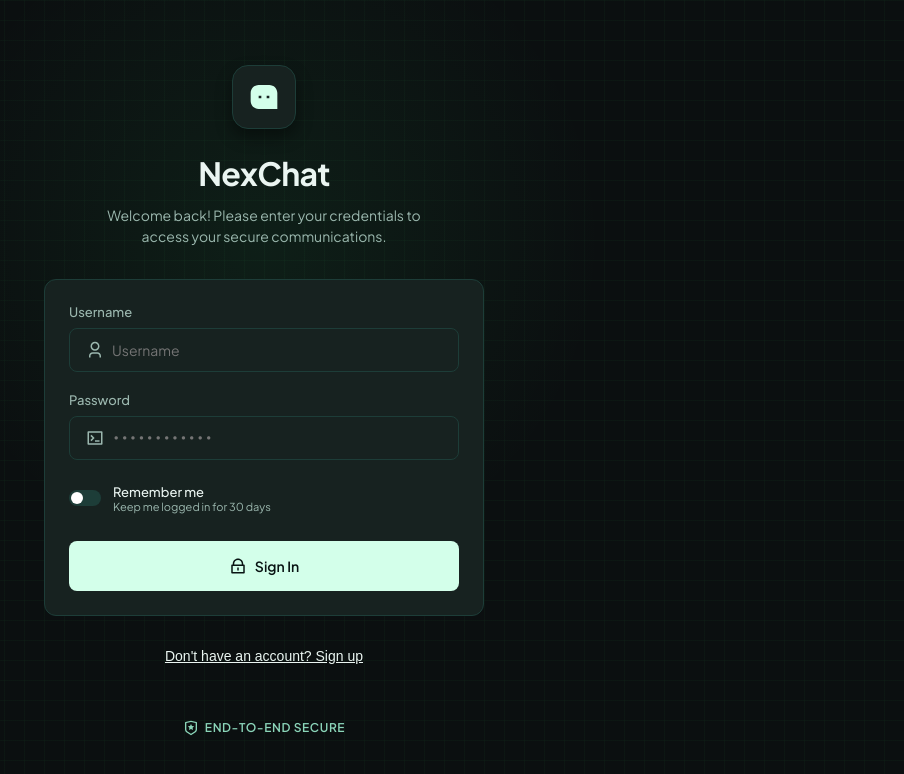
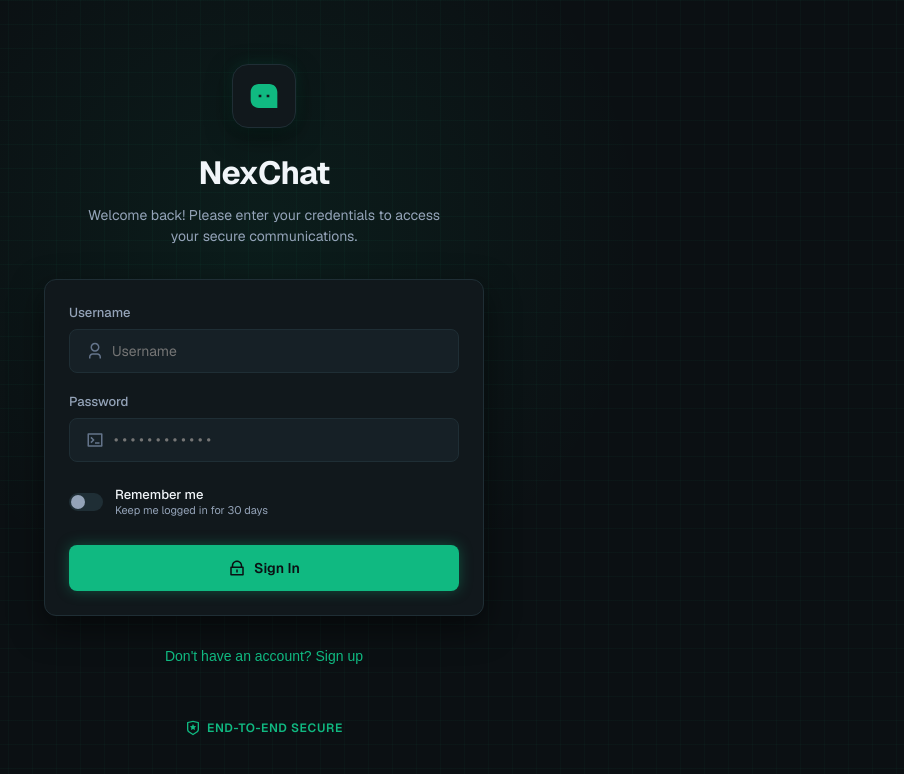
Before and after one commit to Kaivalya-11/NexChat, a Next.js app in the folder client/: page / in a window 1280 px wide. Shown: the top 774 px of the page, without its empty margins (376-1280 px from the left). Built offline with nearby package versions, Linux system fonts and the light colour scheme; no server answers.

Commit message:
Overall updatations of website

```diff
--- a/client/src/app/layout.js
+++ b/client/src/app/layout.js
@@ -20,7 +20,7 @@ export default function RootLayout({ children }) {
         <link rel="preconnect" href="https://fonts.gstatic.com" crossOrigin="anonymous" />
         <link
           rel="stylesheet"
-          href="https://fonts.googleapis.com/css2?family=Inter:wght@400;500&family=Plus+Jakarta+Sans:wght@400;500;600;700&family=JetBrains+Mono:wght@400;500&display=swap"
+          href="https://fonts.googleapis.com/css2?family=Geist:wght@400;500;600;700&family=Inter:wght@400;500&family=Plus+Jakarta+Sans:wght@400;500;600;700&family=JetBrains+Mono:wght@400;500;600&display=swap"
         />
       </head>
       <body>{children}</body>
--- a/client/src/components/Auth/AuthModal.jsx
+++ b/client/src/components/Auth/AuthModal.jsx
@@ -53,10 +53,10 @@ export default function AuthModal() {
       style={{
         position: 'fixed',
         inset: 0,
-        backgroundColor: '#0B0F10',
+        backgroundColor: '#0B1013',
         background: `
-          radial-gradient(circle at 50% 30%, rgba(56,239,125,0.07), transparent 40%),
-          #0B0F10
+          radial-gradient(circle at 50% 30%, rgba(16, 185, 129, 0.08), transparent 45%),
+          #0B1013
         `,
         display: 'flex',
         flexDirection: 'column',
@@ -76,10 +76,10 @@ export default function AuthModal() {
         position: 'absolute',
         inset: 0,
         backgroundImage: `
-          linear-gradient(rgba(56,239,125,0.03) 1px, transparent 1px),
-          linear-gradient(90deg, rgba(56,239,125,0.03) 1px, transparent 1px)
+          linear-gradient(rgba(16, 185, 129, 0.04) 1px, transparent 1px),
+          linear-gradient(90deg, rgba(16, 185, 129, 0.04) 1px, transparent 1px)
         `,
-        backgroundSize: '20px 20px',
+        backgroundSize: '24px 24px',
         pointerEvents: 'none',
         zIndex: 0
       }} />
@@ -105,23 +105,23 @@ export default function AuthModal() {
         <div style={{
           width: '64px',
           height: '64px',
-          backgroundColor: 'var(--bg-card)',
-          border: '1px solid var(--border-color)',
+          backgroundColor: '#11181C',
+          border: '1px solid #1F2E35',
           borderRadius: '16px',
           display: 'flex',
           alignItems: 'center',
           justifyContent: 'center',
           marginBottom: '24px',
-          boxShadow: '0 8px 16px rgba(0,0,0,0.4)'
+          boxShadow: '0 8px 24px rgba(0,0,0,0.5), 0 0 16px -2px rgba(16, 185, 129, 0.2)'
         }}>
-          <RiMessage3Fill size={32} color="var(--accent-primary)" />
+          <RiMessage3Fill size={32} color="#10B981" />
         </div>
 
         <h1 style={{
           fontFamily: 'var(--font-heading)',
           fontSize: '32px',
           fontWeight: 700,
-          color: 'var(--text-main)',
+          color: '#F1F5F9',
           margin: '0 0 12px 0',
           letterSpacing: '-0.02em'
         }}>
@@ -131,7 +131,7 @@ export default function AuthModal() {
         <p style={{
           fontFamily: 'var(--font-family)',
           fontSize: '14px',
-          color: 'var(--text-muted)',
+          color: '#94A3B8',
           textAlign: 'center',
           lineHeight: '1.5',
           margin: '0 0 32px 0',
@@ -150,9 +150,10 @@ export default function AuthModal() {
               exit={{ opacity: 0, scale: 0.96 }}
               style={{
                 width: '100%',
-                backgroundColor: 'rgba(239, 68, 68, 0.15)',
-                border: '1px solid var(--accent-danger)',
-                color: 'var(--accent-danger)',
+                backgroundColor: 'rgba(244, 63, 94, 0.1)',
+                border: '1px solid #F43F5E',
+                color: '#F43F5E',
+                borderRadius: '8px',
                 padding: '12px 16px',
                 marginBottom: '20px',
                 fontSize: '0.88rem',
@@ -169,16 +170,17 @@ export default function AuthModal() {
         {/* Credential Console */}
         <div style={{
           width: '100%',
-          backgroundColor: 'var(--bg-card)',
-          border: '1px solid var(--border-color)',
+          backgroundColor: '#11181C',
+          border: '1px solid #1F2E35',
           borderRadius: '12px',
           padding: '24px',
-          marginBottom: '24px'
+          marginBottom: '24px',
+          boxShadow: '0 12px 32px rgba(0, 0, 0, 0.5)'
         }}>
           <form onSubmit={handleSubmit} style={{ display: 'flex', flexDirection: 'column', gap: '20px' }}>
             <div>
               <div style={{ display: 'flex', justifyContent: 'space-between', marginBottom: '8px' }}>
-                <label style={{ color: 'var(--text-muted)', fontSize: '13px', fontWeight: 500 }}>
+                <label style={{ color: '#94A3B8', fontSize: '13px', fontWeight: 500 }}>
                   Username
                 </label>
               </div>
@@ -186,13 +188,13 @@ export default function AuthModal() {
                 position: 'relative',
                 display: 'flex',
                 alignItems: 'center',
-                backgroundColor: 'var(--input-pill-bg)',
-                border: focusedInput === 'username' ? '1px solid var(--accent-primary)' : '1px solid var(--border-color)',
-                boxShadow: focusedInput === 'username' ? '0 0 0 2px rgba(64, 138, 113, 0.2)' : 'none',
+                backgroundColor: '#162026',
+                border: focusedInput === 'username' ? '1px solid #10B981' : '1px solid #1F2E35',
+                boxShadow: focusedInput === 'username' ? '0 0 0 2px rgba(16, 185, 129, 0.2), inset 0 1px 0 rgba(52, 211, 153, 0.15)' : 'none',
                 borderRadius: '8px',
                 transition: 'all 0.2s ease'
               }}>
-                <RiUser3Line size={18} style={{ position: 'absolute', left: '16px', color: focusedInput === 'username' ? 'var(--accent-primary)' : 'var(--text-muted)' }} />
+                <RiUser3Line size={18} style={{ position: 'absolute', left: '16px', color: focusedInput === 'username' ? '#10B981' : '#64748B' }} />
                 <input
                   type="text"
                   placeholder="Username"
@@ -201,27 +203,27 @@ export default function AuthModal() {
                   onFocus={() => setFocusedInput('username')}
                   onBlur={() => setFocusedInput(null)}
                   required
-                  style={{ width: '100%', padding: '12px 16px 12px 42px', backgroundColor: 'transparent', border: 'none', outline: 'none', color: 'var(--text-main)', fontSize: '14px', fontFamily: 'var(--font-family)' }}
+                  style={{ width: '100%', padding: '12px 16px 12px 42px', backgroundColor: 'transparent', border: 'none', outline: 'none', color: '#F1F5F9', fontSize: '14px', fontFamily: 'var(--font-family)' }}
                 />
               </div>
             </div>
 
             {!isLogin && (
               <motion.div initial={{ opacity: 0, height: 0 }} animate={{ opacity: 1, height: 'auto' }} exit={{ opacity: 0, height: 0 }}>
-                <label style={{ display: 'block', color: 'var(--text-muted)', fontSize: '13px', fontWeight: 500, marginBottom: '8px' }}>
+                <label style={{ display: 'block', color: '#94A3B8', fontSize: '13px', fontWeight: 500, marginBottom: '8px' }}>
                   Email address
                 </label>
                 <div style={{
                   position: 'relative',
                   display: 'flex',
                   alignItems: 'center',
-                  backgroundColor: 'var(--input-pill-bg)',
-                  border: focusedInput === 'email' ? '1px solid var(--accent-primary)' : '1px solid var(--border-color)',
-                  boxShadow: focusedInput === 'email' ? '0 0 0 2px rgba(64, 138, 113, 0.2)' : 'none',
+                  backgroundColor: '#162026',
+                  border: focusedInput === 'email' ? '1px solid #10B981' : '1px solid #1F2E35',
+                  boxShadow: focusedInput === 'email' ? '0 0 0 2px rgba(16, 185, 129, 0.2), inset 0 1px 0 rgba(52, 211, 153, 0.15)' : 'none',
                   borderRadius: '8px',
                   transition: 'all 0.2s ease'
                 }}>
-                  <RiMailLine size={18} style={{ position: 'absolute', left: '16px', color: focusedInput === 'email' ? 'var(--accent-primary)' : 'var(--text-muted)' }} />
+                  <RiMailLine size={18} style={{ position: 'absolute', left: '16px', color: focusedInput === 'email' ? '#10B981' : '#64748B' }} />
                   <input
                     type="email"
                     placeholder="user@example.com"
@@ -230,27 +232,27 @@ export default function AuthModal() {
                     onFocus={() => setFocusedInput('email')}
                     onBlur={() => setFocusedInput(null)}
                     required={!isLogin}
-                    style={{ width: '100%', padding: '12px 16px 12px 42px', backgroundColor: 'transparent', border: 'none', outline: 'none', color: 'var(--text-main)', fontSize: '14px', fontFamily: 'var(--font-family)' }}
+                    style={{ width: '100%', padding: '12px 16px 12px 42px', backgroundColor: 'transparent', border: 'none', outline: 'none', color: '#F1F5F9', fontSize: '14px', fontFamily: 'var(--font-family)' }}
                   />
                 </div>
               </motion.div>
             )}
 
             <div>
-              <label style={{ display: 'block', color: 'var(--text-muted)', fontSize: '13px', fontWeight: 500, marginBottom: '8px' }}>
+              <label style={{ display: 'block', color: '#94A3B8', fontSize: '13px', fontWeight: 500, marginBottom: '8px' }}>
                 Password
               </label>
               <div style={{
                 position: 'relative',
                 display: 'flex',
                 alignItems: 'center',
-                backgroundColor: 'var(--input-pill-bg)',
-                border: focusedInput === 'password' ? '1px solid var(--accent-primary)' : '1px solid var(--border-color)',
-                boxShadow: focusedInput === 'password' ? '0 0 0 2px rgba(64, 138, 113, 0.2)' : 'none',
+                backgroundColor: '#162026',
+                border: focusedInput === 'password' ? '1px solid #10B981' : '1px solid #1F2E35',
+                boxShadow: focusedInput === 'password' ? '0 0 0 2px rgba(16, 185, 129, 0.2), inset 0 1px 0 rgba(52, 211, 153, 0.15)' : 'none',
                 borderRadius: '8px',
                 transition: 'all 0.2s ease'
               }}>
-                <RiTerminalBoxLine size={18} style={{ position: 'absolute', left: '16px', color: focusedInput === 'password' ? 'var(--accent-primary)' : 'var(--text-muted)' }} />
+                <RiTerminalBoxLine size={18} style={{ position: 'absolute', left: '16px', color: focusedInput === 'password' ? '#10B981' : '#64748B' }} />
                 <input
                   type="password"
                   placeholder="••••••••••••"
@@ -259,7 +261,7 @@ export default function AuthModal() {
                   onFocus={() => setFocusedInput('password')}
                   onBlur={() => setFocusedInput(null)}
                   required
-                  style={{ width: '100%', padding: '12px 16px 12px 42px', backgroundColor: 'transparent', border: 'none', outline: 'none', color: 'var(--text-primary)', fontSize: '14px', fontFamily: 'var(--font-mono)' }}
+                  style={{ width: '100%', padding: '12px 16px 12px 42px', backgroundColor: 'transparent', border: 'none', outline: 'none', color: '#F1F5F9', fontSize: '14px', fontFamily: 'var(--font-mono)' }}
                 />
               </div>
             </div>
@@ -269,10 +271,10 @@ export default function AuthModal() {
               <div
                 onClick={() => setBindTerminal(!bindTerminal)}
                 style={{
-                  width: '32px',
-                  height: '16px',
-                  backgroundColor: bindTerminal ? 'var(--accent-primary)' : 'var(--border-color)',
-                  borderRadius: '8px',
+                  width: '34px',
+                  height: '18px',
+                  backgroundColor: bindTerminal ? '#10B981' : '#1F2E35',
+                  borderRadius: '9999px',
                   position: 'relative',
                   cursor: 'pointer',
                   transition: 'background-color 0.2s'
@@ -282,16 +284,16 @@ export default function AuthModal() {
                   position: 'absolute',
                   top: '2px',
                   left: bindTerminal ? '18px' : '2px',
-                  width: '12px',
-                  height: '12px',
-                  backgroundColor: '#FFFFFF',
+                  width: '14px',
+                  height: '14px',
+                  backgroundColor: bindTerminal ? '#0B1013' : '#94A3B8',
                   borderRadius: '50%',
-                  transition: 'left 0.2s'
+                  transition: 'all 0.2s cubic-bezier(0.4, 0, 0.2, 1)'
                 }} />
               </div>
               <div style={{ display: 'flex', flexDirection: 'column' }}>
-                <span style={{ fontSize: '13px', color: 'var(--text-main)', fontWeight: 500 }}>Remember me</span>
-                <span style={{ fontSize: '11px', color: 'var(--text-muted)' }}>Keep me logged in for 30 days</span>
+                <span style={{ fontSize: '13px', color: '#F1F5F9', fontWeight: 500 }}>Remember me</span>
+                <span style={{ fontSize: '11px', color: '#94A3B8' }}>Keep me logged in for 30 days</span>
               </div>
             </div>
 
@@ -301,12 +303,12 @@ export default function AuthModal() {
               disabled={loading}
               style={{
                 width: '100%',
-                padding: '16px',
+                padding: '14px 16px',
                 marginTop: '8px',
-                backgroundColor: 'var(--accent-primary)',
+                backgroundColor: '#10B981',
                 border: 'none',
                 borderRadius: '8px',
-                color: 'var(--bg-darkest)',
+                color: '#0B1013',
                 fontSize: '14px',
                 fontWeight: 600,
                 fontFamily: 'var(--font-heading)',
@@ -316,6 +318,13 @@ export default function AuthModal() {
                 justifyContent: 'center',
                 gap: '8px',
                 transition: 'all 0.2s ease',
+                boxShadow: '0 0 14px rgba(16, 185, 129, 0.35)'
+              }}
+              onMouseOver={(e) => {
+                if (!loading) e.currentTarget.style.backgroundColor = '#34D399';
+              }}
+              onMouseOut={(e) => {
+                if (!loading) e.currentTarget.style.backgroundColor = '#10B981';
               }}
             >
               <RiLockLine size={18} />
@@ -325,26 +334,29 @@ export default function AuthModal() {
         </div>
 
         {/* Registration CTA */}
-        {/* Registration CTA */}
         <button
           type="button"
           onClick={() => setIsLogin(!isLogin)}
           style={{
             background: 'none',
             border: 'none',
-            color: 'var(--text-main)',
+            color: '#10B981',
             fontSize: '14px',
+            fontWeight: 500,
             cursor: 'pointer',
             padding: '8px',
-            textDecoration: 'underline'
+            textDecoration: 'none',
+            transition: 'color 0.15s ease'
           }}
+          onMouseOver={(e) => e.currentTarget.style.color = '#34D399'}
+          onMouseOut={(e) => e.currentTarget.style.color = '#10B981'}
         >
           {isLogin ? "Don't have an account? Sign up" : "Already have an account? Log in"}
         </button>
 
         {/* Security Footer */}
         <div style={{ marginTop: '48px', textAlign: 'center', display: 'flex', flexDirection: 'column', gap: '8px' }}>
-          <div style={{ display: 'flex', alignItems: 'center', justifyContent: 'center', gap: '6px', color: 'var(--accent-secondary)' }}>
+          <div style={{ display: 'flex', alignItems: 'center', justifyContent: 'center', gap: '6px', color: '#10B981' }}>
             <RiShieldStarLine size={16} />
             <span style={{ fontFamily: 'var(--font-heading)', fontSize: '12px', fontWeight: 600, letterSpacing: '0.05em' }}>END-TO-END SECURE</span>
           </div>
--- a/client/src/components/Chat/ChatHeader.jsx
+++ b/client/src/components/Chat/ChatHeader.jsx
@@ -85,8 +85,8 @@ export default function ChatHeader({ onToggleMembers, onOpenSearch, onToggleSide
                 <span className={`status-dot ${getDMOtherUserStatus(channel)}`} style={{ borderRadius: '2px', width: '6px', height: '6px' }} />
               )}
             </h2>
-            <div style={{ display: 'flex', alignItems: 'center', gap: '8px', fontSize: '10px', color: 'var(--text-muted)', marginTop: '2px' }}>
-              <span style={{ color: 'var(--accent-warning)', fontWeight: 600 }}>ONLINE USERS: {channel.members.filter(id => onlineUsers.has(id)).length}</span>
+            <div style={{ display: 'flex', alignItems: 'center', gap: '8px', fontSize: '10px', color: 'var(--text-muted)', marginTop: '2px', fontFamily: 'var(--font-mono)' }}>
+              <span style={{ color: 'var(--accent-secondary)', fontWeight: 600 }}>ONLINE: {channel.members.filter(id => onlineUsers.has(id)).length}</span>
             </div>
           </div>
         </div>
--- a/client/src/components/Sidebar/ChannelSettingsModal.jsx
+++ b/client/src/components/Sidebar/ChannelSettingsModal.jsx
@@ -251,7 +251,7 @@ export default function ChannelSettingsModal({ channel, onClose }) {
               width: '32px',
               height: '32px',
               borderRadius: '8px',
-              backgroundColor: 'rgba(211, 255, 234, 0.1)',
+              backgroundColor: 'rgba(16, 185, 129, 0.1)',
               display: 'flex',
               alignItems: 'center',
               justifyContent: 'center',
--- a/client/src/components/UI/AnnouncementBanner.jsx
+++ b/client/src/components/UI/AnnouncementBanner.jsx
@@ -15,37 +15,37 @@ import { useSocket } from '../../context/SocketContext';
 
 const CATEGORY_STYLES = {
   maintenance: {
-    bg: 'rgba(245, 158, 11, 0.15)',
-    border: 'rgba(245, 158, 11, 0.4)',
-    color: '#fbbf24',
+    bg: 'rgba(245, 158, 11, 0.12)',
+    border: 'rgba(245, 158, 11, 0.35)',
+    color: '#F59E0B',
     icon: RiAlertLine,
     label: 'MAINTENANCE'
   },
   security: {
-    bg: 'rgba(239, 68, 68, 0.15)',
-    border: 'rgba(239, 68, 68, 0.4)',
-    color: '#ef4444',
+    bg: 'rgba(244, 63, 94, 0.12)',
+    border: 'rgba(244, 63, 94, 0.35)',
+    color: '#F43F5E',
     icon: RiShieldCheckLine,
     label: 'SECURITY'
   },
   feature: {
-    bg: 'rgba(59, 130, 246, 0.15)',
-    border: 'rgba(59, 130, 246, 0.4)',
-    color: '#60a5fa',
+    bg: 'rgba(6, 182, 212, 0.12)',
+    border: 'rgba(6, 182, 212, 0.35)',
+    color: '#06B6D4',
     icon: RiSparklingLine,
     label: 'NEW FEATURE'
   },
   incident: {
-    bg: 'rgba(239, 68, 68, 0.15)',
-    border: 'rgba(239, 68, 68, 0.4)',
-    color: '#ef4444',
+    bg: 'rgba(244, 63, 94, 0.12)',
+    border: 'rgba(244, 63, 94, 0.35)',
+    color: '#F43F5E',
     icon: RiAlertLine,
     label: 'INCIDENT'
   },
   general: {
-    bg: 'rgba(211, 255, 234, 0.1)',
-    border: 'rgba(211, 255, 234, 0.3)',
-    color: 'var(--accent-primary)',
+    bg: 'rgba(16, 185, 129, 0.12)',
+    border: 'rgba(16, 185, 129, 0.35)',
+    color: '#10B981',
     icon: RiMegaphoneLine,
     label: 'ANNOUNCEMENT'
   }
--- a/client/src/index.css
+++ b/client/src/index.css
@@ -1,4 +1,4 @@
-@import url('https://fonts.googleapis.com/css2?family=Inter:wght@400;500&family=Plus+Jakarta+Sans:wght@400;500;600;700&family=JetBrains+Mono:wght@400;500&display=swap');
+@import url('https://fonts.googleapis.com/css2?family=Geist:wght@400;500;600;700&family=Inter:wght@400;500&family=Plus+Jakarta+Sans:wght@400;500;600;700&family=JetBrains+Mono:wght@400;500;600&display=swap');
 
 *, *::before, *::after {
   box-sizing: border-box;
@@ -6,33 +6,41 @@
 
 :root,
 .force-dark {
-  --bg-darkest: #091413;
-  --bg-darker: #0A1514;
-  --bg-dark: #131E1C;
-  --bg-sidebar: #0A1514;
-  --bg-card: #172220;
-  --bg-hover: #212C2B;
-  --bg-active: #2C3736;
+  /* Obsidian Telemetry Color Palette */
+  --bg-darkest: #0B1013;       /* Root canvas neutral floor */
+  --bg-darker: #0E1418;        /* Mid sub-floor */
+  --bg-dark: #11181C;          /* Layer 1 Surface (sidebar, headers) */
+  --bg-sidebar: #11181C;       /* Lateral navigation dock */
+  --bg-card: #162026;          /* Layer 2 Elevated Surface (cards, modals) */
+  --bg-hover: #1E2B33;         /* Interactive element hover */
+  --bg-active: #26353F;        /* Active / focused item highlight */
 
-  --accent-primary: #D3FFEA;
-  --accent-primary-hover: #B0E4CC;
-  --accent-secondary: #8BD5B9;
-  --accent-success: #B0E4CC;
-  --accent-warning: #FFB74D;
-  --accent-danger: #FFB4AB;
-  --accent-purple: #408A71;
+  /* Telemetry Phosphor Accents */
+  --accent-primary: #10B981;        /* Primary Emerald beacon */
+  --accent-primary-hover: #34D399;  /* Emerald glow hover */
+  --accent-secondary: #06B6D4;      /* Secondary Cyan / network route */
+  --accent-secondary-hover: #22D3EE;/* Cyan glow hover */
+  --accent-tertiary: #F59E0B;       /* Amber / Moderation cue */
+  --accent-success: #10B981;        /* Active operational state */
+  --accent-warning: #F59E0B;        /* Elevated cue / warnings */
+  --accent-danger: #F43F5E;         /* Security / Purge / Destructive */
+  --accent-purple: #06B6D4;
 
-  --text-main: #EAF5F1;
-  --text-muted: #9BB7AE;
-  --text-dim: #C0C9C2;
+  /* Typography / High-Contrast Foreground */
+  --text-main: #F1F5F9;             /* Highest contrast white/slate for titles */
+  --text-muted: #94A3B8;            /* Secondary descriptions / labels */
+  --text-dim: #64748B;              /* Auxiliary metadata / dim icons */
 
-  --border-color: #1D3D38;
-  --border-highlight: #285A48;
+  /* Crisp Hairline Boundaries */
+  --border-color: #1F2E35;          /* Structural boundary hairline */
+  --border-highlight: #2C3F49;      /* Subtle interactive hover ring */
+  --border-accent: rgba(16, 185, 129, 0.4);
 
-  --btn-primary-text: #091413;
+  /* Button Tokens */
+  --btn-primary-text: #0B1013;      /* Crisp dark font on emerald fill */
 
-  --font-family: 'Plus Jakarta Sans', system-ui, -apple-system, sans-serif;
-  --font-heading: 'Plus Jakarta Sans', sans-serif;
+  --font-family: 'Geist', 'Plus Jakarta Sans', system-ui, -apple-system, sans-serif;
+  --font-heading: 'Geist', 'Plus Jakarta Sans', sans-serif;
   --font-mono: 'JetBrains Mono', monospace;
 
   --radius-sm: 4px;
@@ -40,51 +48,55 @@
   --radius-lg: 12px;
   --radius-full: 9999px;
 
-  --shadow-sm: 0 4px 12px rgba(0, 0, 0, 0.5);
-  --shadow-md: 0 8px 24px -4px rgba(0, 0, 0, 0.8);
-  --shadow-lg: 0 0 32px -4px rgba(0, 0, 0, 0.9);
+  /* Depth & Atmospheric Bleeds */
+  --shadow-sm: 0 2px 8px rgba(0, 0, 0, 0.4);
+  --shadow-md: 0 8px 24px -4px rgba(0, 0, 0, 0.6);
+  --shadow-lg: 0 16px 36px -4px rgba(0, 0, 0, 0.8), 0 0 16px -2px rgba(16, 185, 129, 0.08);
 
-  --glass-bg: #112220;
-  --glass-border: rgba(40, 90, 72, 0.35);
-  --msg-card-bg: #131E1C;
-  --header-bg: #0A1514;
-  --header-btn-bg: rgba(64, 138, 113, 0.1);
-  --header-btn-text: #D3FFEA;
-  --input-pill-bg: #172220;
+  --glass-bg: rgba(17, 24, 28, 0.85);
+  --glass-border: #1F2E35;
+  --msg-card-bg: #162026;
+  --header-bg: #11181C;
+  --header-btn-bg: #162026;
+  --header-btn-text: #10B981;
+  --input-pill-bg: #162026;
 }
 
 [data-theme="light"] {
-  --bg-darkest: #F0F4F4;
-  --bg-darker: #F7FAFA;
-  --bg-dark: #E6EEEE;
-  --bg-sidebar: #EAF0F0;
+  --bg-darkest: #F1F5F9;
+  --bg-darker: #F8FAFC;
+  --bg-dark: #FFFFFF;
+  --bg-sidebar: #F8FAFC;
   --bg-card: #FFFFFF;
-  --bg-hover: #D8E4E4;
-  --bg-active: #CCD8D8;
+  --bg-hover: #E2E8F0;
+  --bg-active: #CBD5E1;
 
-  --accent-primary: #1A5340;
-  --accent-primary-hover: #133D2F;
-  --accent-secondary: #287A5E;
-  --accent-success: #1A5340;
+  --accent-primary: #059669;
+  --accent-primary-hover: #047857;
+  --accent-secondary: #0891B2;
+  --accent-secondary-hover: #0E7490;
+  --accent-tertiary: #D97706;
+  --accent-success: #059669;
   --accent-warning: #D97706;
-  --accent-danger: #DC2626;
-  --accent-purple: #1A5340;
+  --accent-danger: #E11D48;
+  --accent-purple: #0891B2;
 
-  --text-main: #091413;
-  --text-muted: #405955;
-  --text-dim: #607D78;
+  --text-main: #0F172A;
+  --text-muted: #475569;
+  --text-dim: #64748B;
 
-  --border-color: #D1DFDF;
-  --border-highlight: #A3C2C2;
+  --border-color: #E2E8F0;
+  --border-highlight: #CBD5E1;
+  --border-accent: rgba(5, 150, 105, 0.35);
 
   --btn-primary-text: #FFFFFF;
 
-  --glass-bg: rgba(255, 255, 255, 0.85);
-  --glass-border: rgba(40, 90, 72, 0.15);
+  --glass-bg: rgba(255, 255, 255, 0.88);
+  --glass-border: #E2E8F0;
   --msg-card-bg: #FFFFFF;
-  --header-bg: #EAF0F0;
-  --header-btn-bg: rgba(26, 83, 64, 0.1);
-  --header-btn-text: #1A5340;
+  --header-bg: #FFFFFF;
+  --header-btn-bg: #F1F5F9;
+  --header-btn-text: #059669;
   --input-pill-bg: #FFFFFF;
 }
 
@@ -129,12 +141,12 @@ html {
 }
 
 ::-webkit-scrollbar-thumb {
-  background: rgba(255, 255, 255, 0.15);
+  background: #1F2E35;
   border-radius: var(--radius-full);
 }
 
 ::-webkit-scrollbar-thumb:hover {
-  background: rgba(255, 255, 255, 0.3);
+  background: #10B981;
 }
 
 /* Glassmorphism utility */
@@ -460,7 +472,7 @@ html {
 
 .btn-primary:hover {
   background-color: var(--accent-primary-hover);
-  box-shadow: 0 4px 16px rgba(99, 102, 241, 0.45);
+  box-shadow: 0 0 16px rgba(16, 185, 129, 0.4);
   transform: translateY(-1px);
 }
 
@@ -472,7 +484,8 @@ html {
 
 .btn-secondary:hover {
   background-color: var(--bg-active);
-  color: white;
+  color: var(--text-main);
+  border-color: var(--border-highlight);
   transform: translateY(-1px);
 }
 
@@ -555,7 +568,7 @@ html {
 
 .form-input:focus {
   border-color: var(--accent-primary);
-  box-shadow: 0 0 0 3px rgba(99, 102, 241, 0.25);
+  box-shadow: 0 0 0 2px rgba(16, 185, 129, 0.25);
 }
 
 /* Avatar preset grid */
@@ -583,7 +596,7 @@ html {
 
 .avatar-option.selected {
   border-color: var(--accent-primary);
-  box-shadow: 0 0 14px rgba(99, 102, 241, 0.7);
+  box-shadow: 0 0 14px rgba(16, 185, 129, 0.5);
   transform: scale(1.08);
 }
 
@@ -597,15 +610,15 @@ html {
 }
 
 .badge-admin {
-  background-color: rgba(139, 92, 246, 0.2);
-  color: var(--accent-secondary);
-  border: 1px solid rgba(139, 92, 246, 0.4);
+  background-color: rgba(16, 185, 129, 0.15);
+  color: var(--accent-primary);
+  border: 1px solid rgba(16, 185, 129, 0.35);
 }
 
 .badge-owner {
-  background-color: rgba(245, 158, 11, 0.2);
+  background-color: rgba(245, 158, 11, 0.15);
   color: var(--accent-warning);
-  border: 1px solid rgba(245, 158, 11, 0.4);
+  border: 1px solid rgba(245, 158, 11, 0.35);
 }
 
 .unread-badge {
```
Also changed, not shown: client/src/components/Chat/MessageInput.jsx (+4 -29 lines), client/src/components/Chat/MessageItem.jsx (+9 -8 lines), client/src/components/Sidebar/Sidebar.jsx (+9 -9 lines), client/src/components/Sidebar/UserProfilePanel.jsx (+41 -48 lines).
